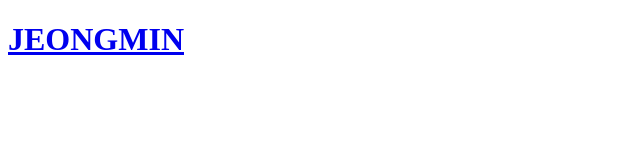
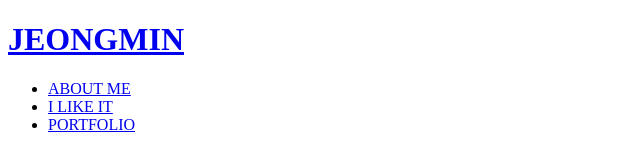
Before and after one commit to elin96work-cmd/resume2026, a plain HTML site: page index.html in a window 1280 px wide. Shown: the whole page, without its empty margins (0-640 px from the left). Drawn offline with Linux system fonts and the light colour scheme.

Commit message:
feat: header에 nav 추가
- nav 추가

```diff
--- a/index.html
+++ b/index.html
@@ -1,5 +1,5 @@
 <!doctype html>
-<html lang="en">
+<html lang="ko">
   <head>
     <meta charset="UTF-8" />
     <meta name="viewport" content="width=device-width, initial-scale=1.0" />
@@ -14,7 +14,26 @@
         <h1 class="logo">
           <a href="#main">JEONGMIN</a>
         </h1>
+        <nav class="site-nav">
+          <ul>
+            <li>
+              <a href="#about">ABOUT ME</a>
+            </li>
+            <li>
+              <a href="#like">I LIKE IT</a>
+            </li>
+            <li>
+              <a href="#project">PORTFOLIO</a>
+            </li>
+          </ul>
+        </nav>
       </div>
     </header>
+
+    <main id="main">
+      <section class="mini">
+        <nav class="site-nav"></nav>
+      </section>
+    </main>
   </body>
 </html>
```
Also changed, not shown: image/main.png (added).
